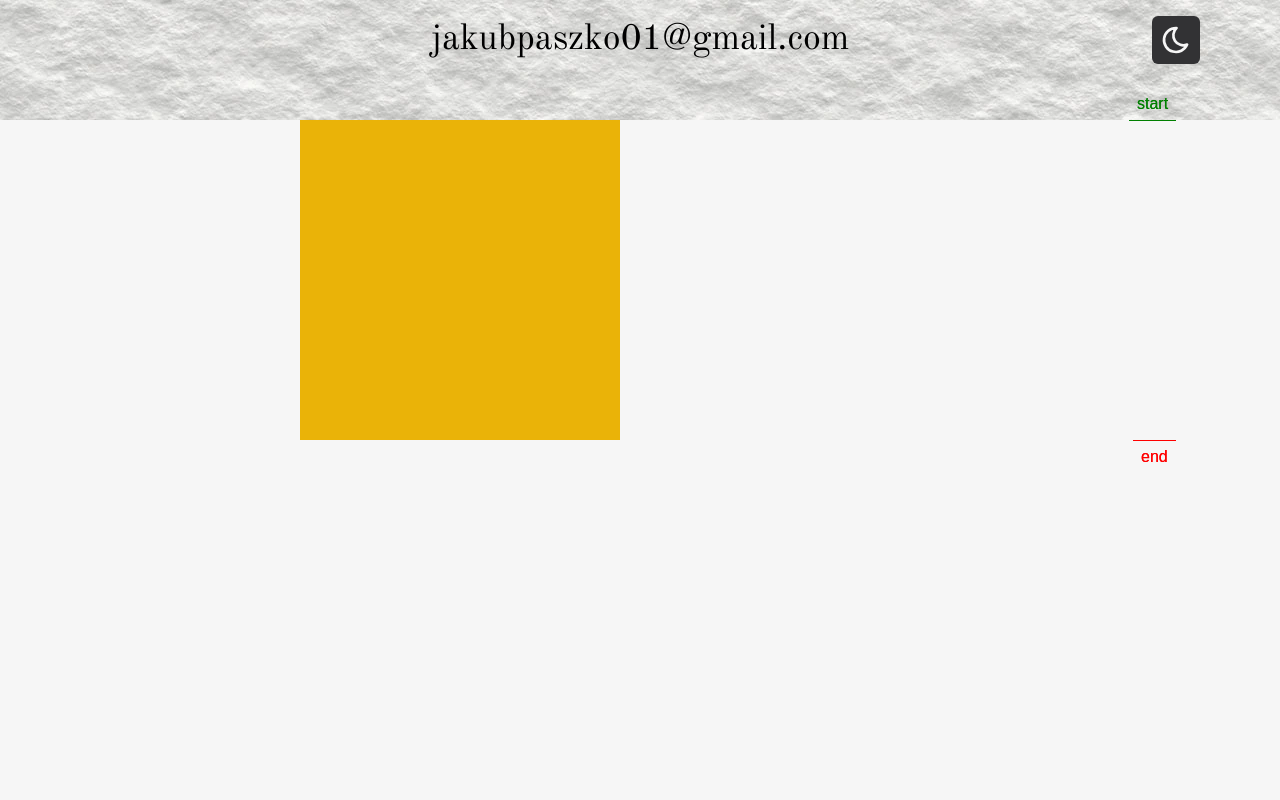
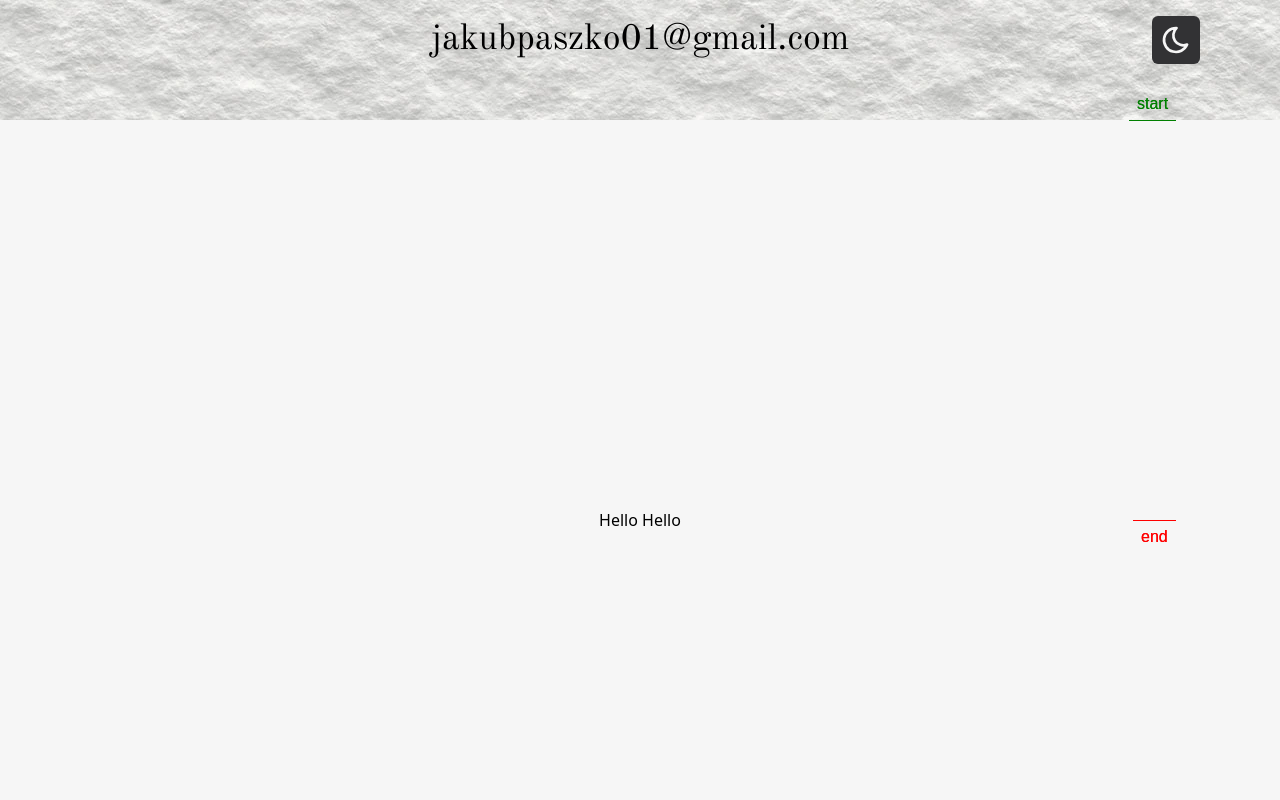
Before and after one commit to JakubPaszko2001/portfolio, a React (Create React App) app: page / in a window 1280 px wide. Shown: the part 680-1480 px from the top of the page. Built offline with nearby package versions, Linux system fonts and the light colour scheme.

Commit message:
blad gsap

```diff
--- a/src/components/About.jsx
+++ b/src/components/About.jsx
@@ -1,36 +1,30 @@
 import React, { useEffect, useRef } from "react";
 import { gsap } from "gsap";
 import { ScrollTrigger } from "gsap/ScrollTrigger";
-
 gsap.registerPlugin(ScrollTrigger);
 
 const About = () => {
-  const x = useRef(null);
   useEffect(() => {
-    const el = x.current;
-    gsap.fromTo(
-      el,
-      { x: 0 },
-      {
-        x: 300,
-        duration: 1,
-        scrollTrigger: {
-          trigger: el,
-          pin: true,
-          markers: true,
-        },
-      }
-    );
+    gsap.to(".text", {
+      scrollTrigger: {
+        trigger: ".first",
+        markers: true,
+        start: "top top",
+        end: "+=400",
+        pin: ".first",
+        scrub: 2,
+      },
+      opacity: 1,
+      y: 200,
+    });
   });
+
   return (
     <div>
-      <div className="abu relative h-screen w-screen bg-light dark:bg-dark">
-        <div
-          ref={x}
-          className="box w-80 h-80 absolute top-0 left-0 bg-yellow-500"
-        ></div>
+      <div className="first flex justify-center items-center h-screen w-screen bg-light dark:bg-dark">
+        <h1 className="text">Hello Hello</h1>
       </div>
-      <div className="h-screen w-screen bg-black"></div>
+      <div className="second h-screen w-screen bg-black"></div>
     </div>
   );
 };
```
